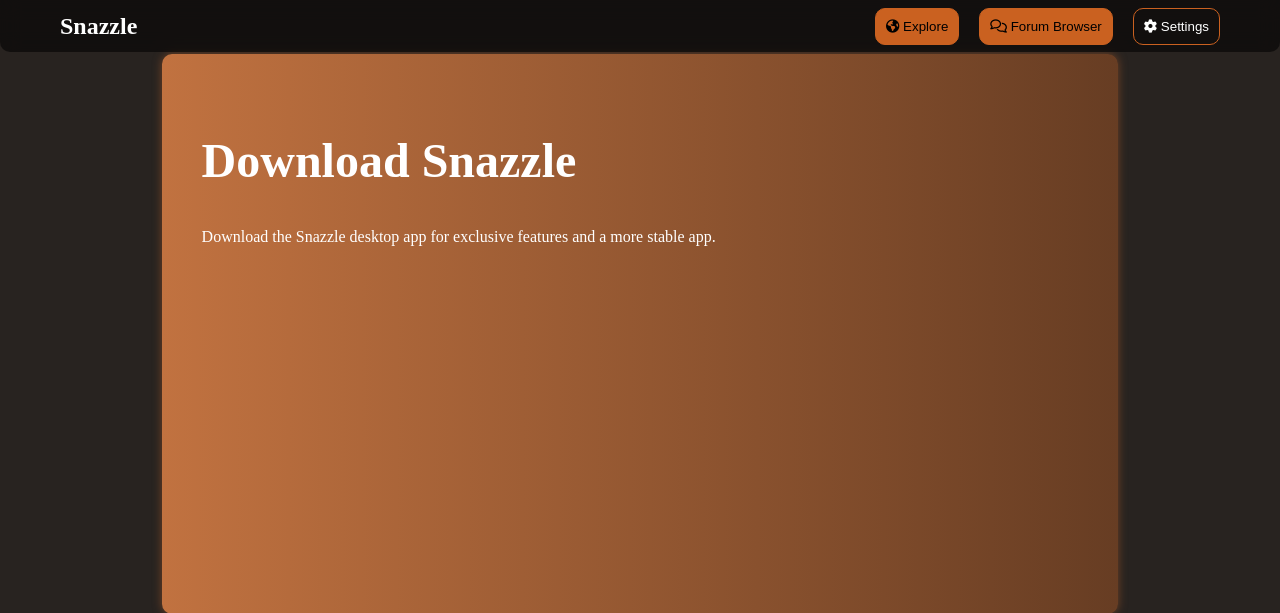
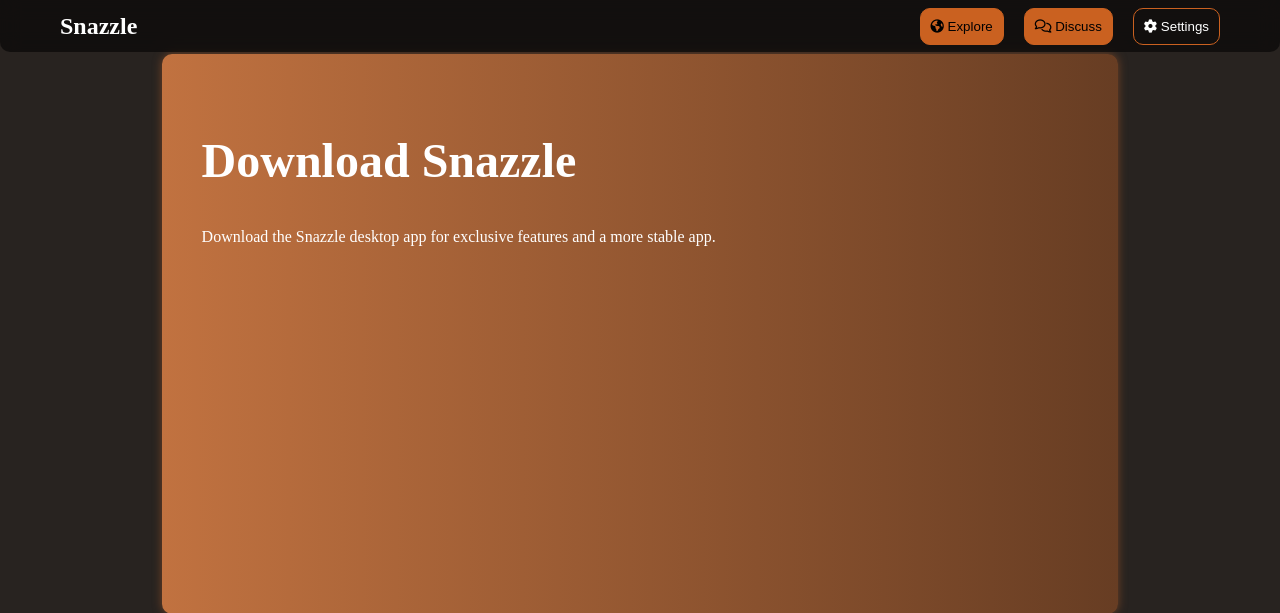
Before and after one commit to SnarpleDev/Snazzle, a Flask app: page /downloads in a window 1280 px wide. Shown: the top 613 px of the page. Run offline with Flask 3, Linux system fonts and the light colour scheme; some libraries are stand-ins or nearby versions.

Commit message:
Update _base.html

```diff
--- a/templates/_base.html
+++ b/templates/_base.html
@@ -1,5 +1,5 @@
 <!DOCTYPE html>
-<html lang="en">
+<html>
 
 <head>
   <title>Snazzle</title>
@@ -29,7 +29,6 @@
     }
   </style>
   <link rel="stylesheet" href="{{ url_for('static', filename='styles-' + (theme or 'default') + '.css') }}">
-  <link rel="stylesheet" href="{{ url_for('static', filename='master-styles.css') }}">
 
   <script src="https://kit.fontawesome.com/4bcf06ab35.js" crossorigin="anonymous"></script>
 </head>
@@ -40,7 +39,7 @@
       <div class="logo"><a href="/">Snazzle</a></div>
       <ul class="nav-links">
         <li><a href="/trending"><button><i class="fa-solid fa-earth-americas"></i> Explore</button></a></li>
-        <li><a href="/forums"><button><i class="fa-regular fa-comments"></i> Forum Browser</button></a></li>
+        <li><a href="/forums"><button><i class="fa-regular fa-comments"></i> Discuss</button></a></li>
         <li><a href="/settings"><button class="secondary"><i class="fa-solid fa-gear"></i> Settings</button></a></li>
       </ul>
     </div>
```
